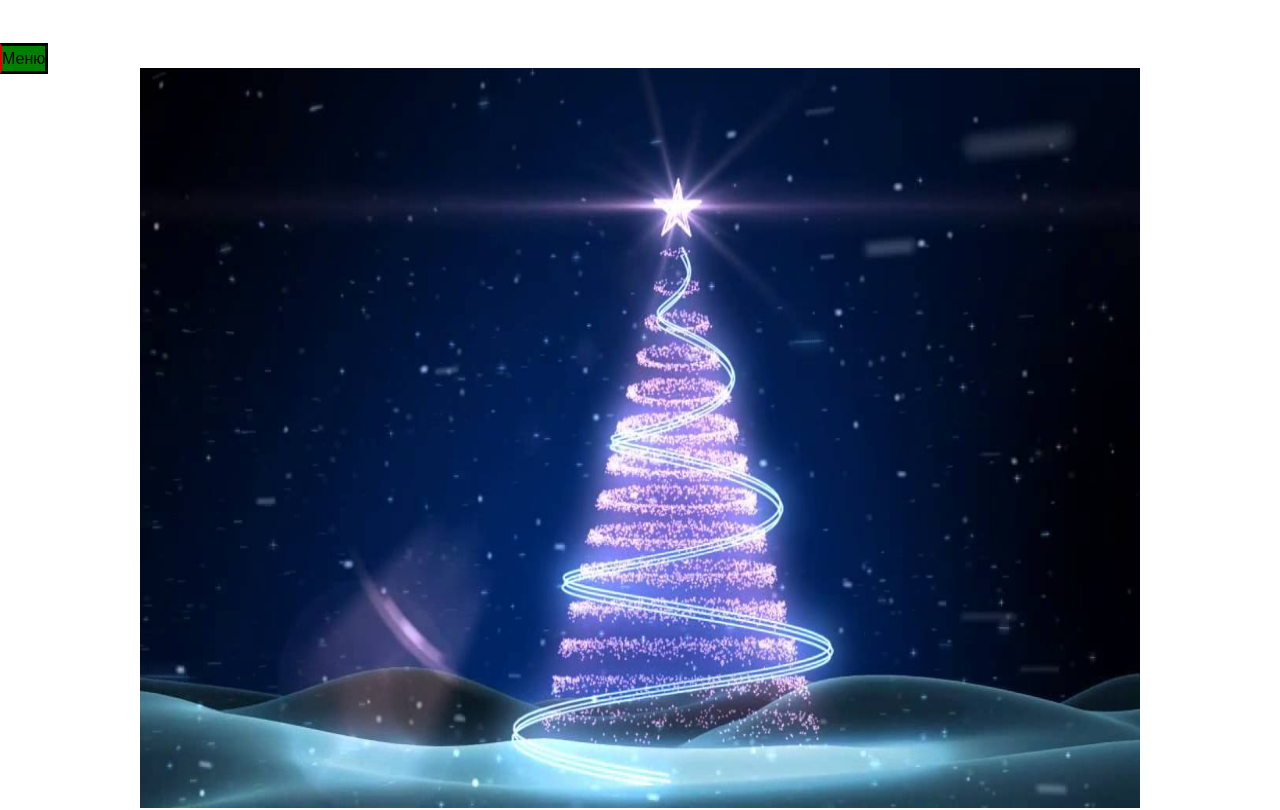
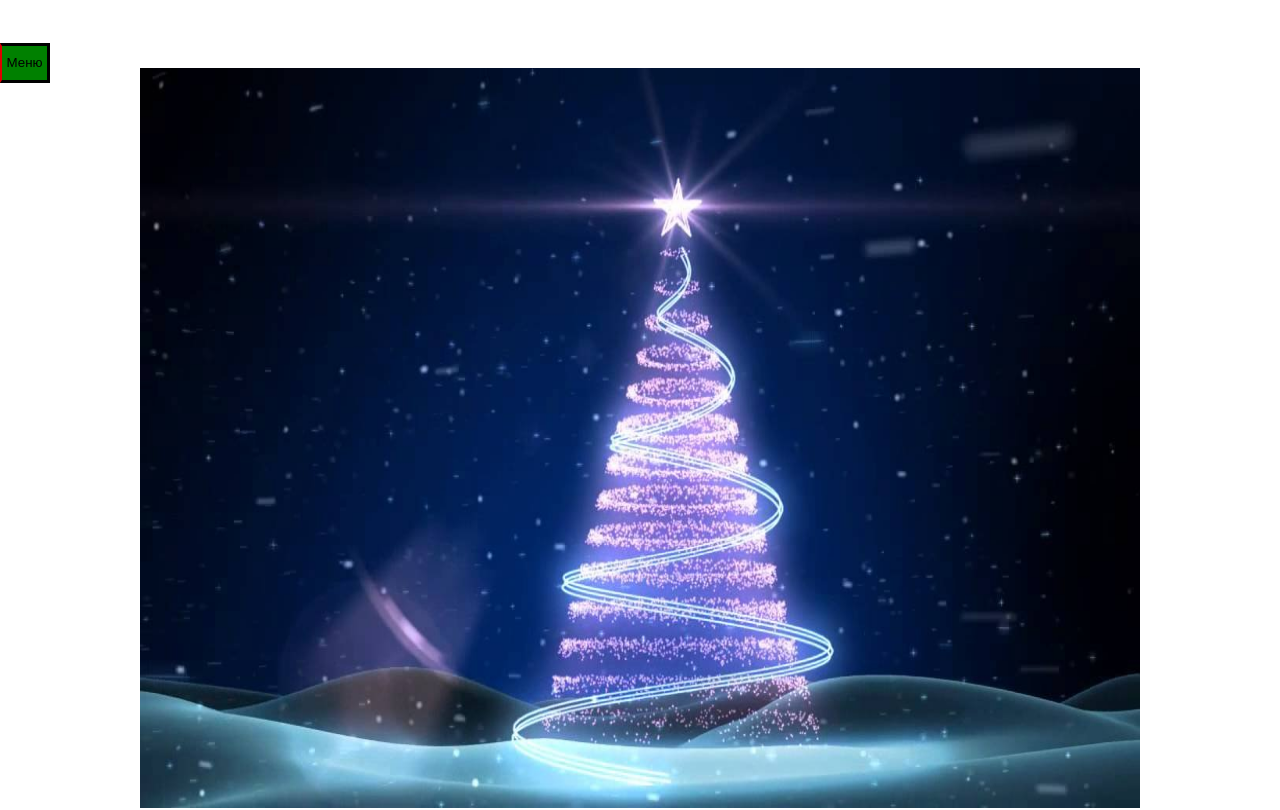
Before and after one commit to Erkobrax/HNY, a website: page index.html in a window 1280 px wide. Shown: the top 810 px of the page. Drawn offline with nearby package versions, Linux system fonts and the light colour scheme; no server answers.

Commit message:
изменил кнопку меню

```diff
--- a/index.html
+++ b/index.html
@@ -21,7 +21,7 @@
         <a href="video.html">Праздник</a>
     </ul>
 </div>
-<span id="but" onclick="openNav()">Меню</span>
+<button id="but" onclick="openNav()">Меню</button>
 <div id="main">
 <div class="empty"></div>
 <div class="slideshow-container" id="home">
--- a/style.css
+++ b/style.css
@@ -239,6 +239,8 @@ strong {
     background-color: green;
     border: 3px  solid;
     border-left: 2px solid#DD0000;
+    height: 40px;
+    width: 50px;
 
 }
 .animation{
```
